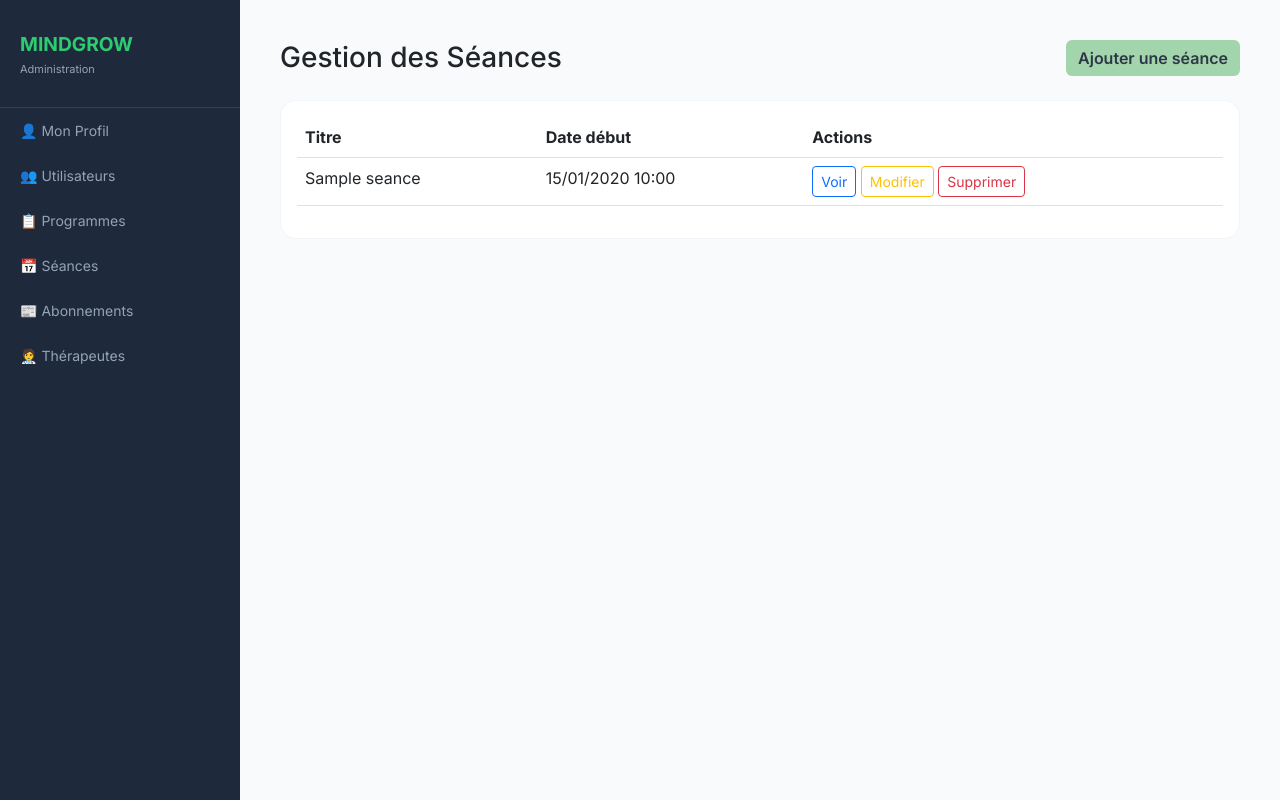
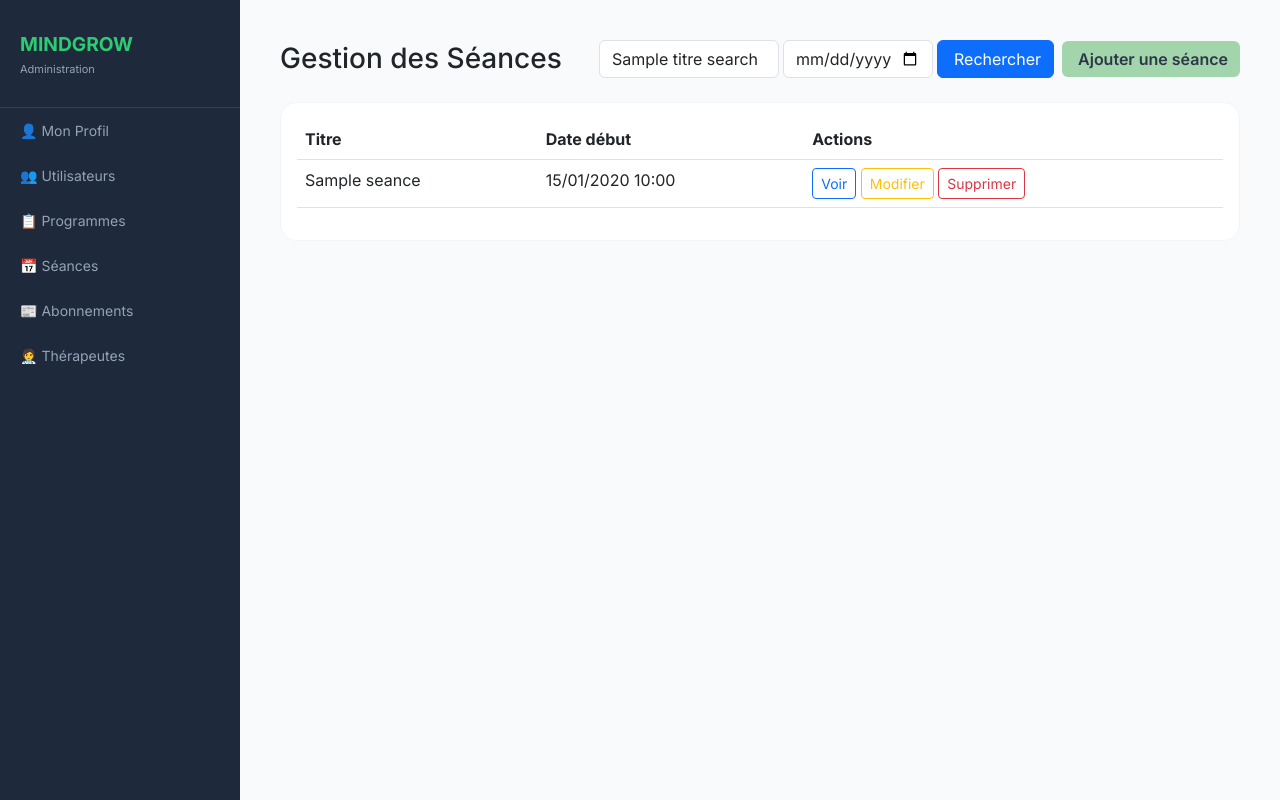
Before and after one commit to abb739/MindGrow_Project_symfony, a Symfony app: template templates/admin/seance/index.html.twig in a window 1280 px wide. Run offline with Twig, Linux system fonts and the light colour scheme; the template is opened without the code that fills it: most values are stand-ins (such as "Sample title", 1, 10 or a date in 2020); some libraries are stand-ins or nearby versions.

Commit message:
Modifications des controllers et templates, ajout filtres et recherche

```diff
--- a/src/Controller/Admin/AdminController.php
+++ b/src/Controller/Admin/AdminController.php
@@ -14,6 +14,6 @@ final class AdminController extends AbstractController
     #[Route('', name: 'admin_dashboard', methods: ['GET'])]
     public function index(): Response
     {
-        return $this->render('admin/index.html.twig');
+        return $this->render('admin/base.html.twig');
     }
 }
--- a/templates/admin/index.html.twig
+++ b/templates/admin/index.html.twig
@@ -1,4 +1,4 @@
-{% extends 'base.html.twig' %}
+{% extends 'admin/base.html.twig' %}
 
 {% block title %}Séances{% endblock %}
 
--- a/templates/admin/reservation/index.html.twig
+++ b/templates/admin/reservation/index.html.twig
@@ -1,4 +1,4 @@
-{% extends 'base.html.twig' %}
+{% extends 'seance/base.html.twig' %}
 
 {% block title %}Reservation index{% endblock %}
 
--- a/templates/admin/seance/index.html.twig
+++ b/templates/admin/seance/index.html.twig
@@ -3,9 +3,23 @@
 {% block title %}Admin - Séances{% endblock %}
 
 {% block body %}
-    <div class="d-flex justify-content-between align-items-center mb-4">
+<div class="d-flex justify-content-between align-items-center mb-4 flex-wrap gap-2">
     <h1 class="h3 mb-0">Gestion des Séances</h1>
-        <a href="{{ path('app_admin_seance_new') }}" class="btn btn-success">Ajouter une séance</a>
+
+    <div class="d-flex align-items-center gap-2 flex-wrap">
+        {# Formulaire de recherche et filtre #}
+        <form method="get" class="d-flex align-items-center gap-1">
+            <input type="text" name="titre" placeholder="Rechercher par titre" value="{{ titreSearch|default('') }}" class="form-control" style="width:180px;">
+            <input type="date" name="date" value="{{ dateSearch|default('') }}" class="form-control" style="width:150px;">
+            <button type="submit" class="btn btn-primary d-flex align-items-center gap-1">
+                <i class="fas fa-search"></i> Rechercher
+            </button>
+        </form>
+
+        <a href="{{ path('app_admin_seance_new') }}" class="btn btn-success d-flex align-items-center gap-1">
+            <i class="fas fa-plus"></i> Ajouter une séance
+        </a>
+    </div>
 </div>
 
 <div class="card">
--- a/templates/security/login.html.twig
+++ b/templates/security/login.html.twig
@@ -1,4 +1,4 @@
-{% extends 'base.html.twig' %}
+{% extends 'seance/base.html.twig' %}
 
 {% block title %}Connexion{% endblock %}
 
```
Also changed, not shown: src/Controller/Admin/SeanceController.php (+38 -9 lines), src/Controller/Front/FrontController.php (+13 -4 lines), public/uploads/seances/240_F_71095425_eR117bgs7UVnc9TsV3iWTavx8NpiQT3v-69d1414126707.jpg (added), public/uploads/seances/240_F_71095425_eR117bgs7UVnc9TsV3iWTavx8NpiQT3v-69d1416f389a6.jpg (added), public/uploads/seances/meditation_anti_stress_1200x675-69d1425c742f6.jpg (added). Lines whose indentation alone changed are shown as unchanged.
